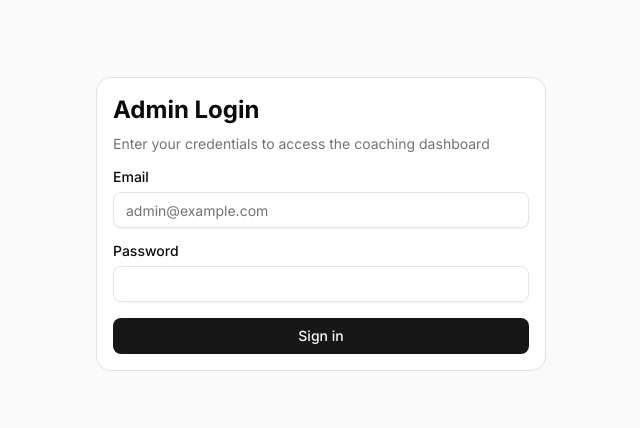
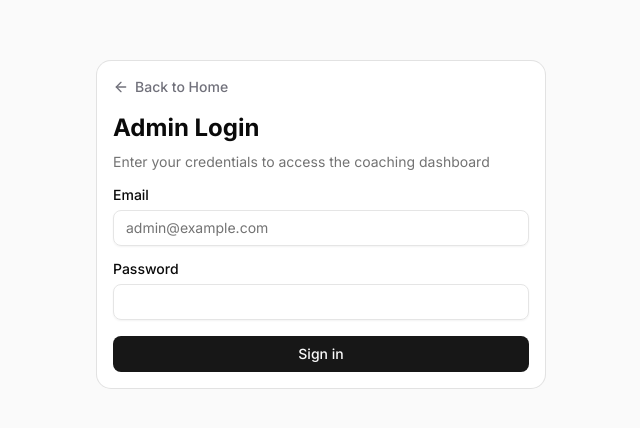
Before and after one commit to seanpaisley33-arch/ASWB-Exams, a Next.js app: page /admin/login in a window 1280 px wide. Shown: the part 176-604 px from the top of the page, without its empty margins (319-959 px from the left). Built offline with nearby package versions, Linux system fonts and the light colour scheme; no server answers.

Commit message:
Add Back to Home button to Admin Login page

```diff
--- a/src/app/admin/login/page.tsx
+++ b/src/app/admin/login/page.tsx
@@ -2,6 +2,8 @@
 
 import { useState } from 'react'
 import { useRouter } from 'next/navigation'
+import Link from 'next/link'
+import { ArrowLeft } from 'lucide-react'
 import { loginAdmin } from './actions'
 import { Card, CardContent, CardDescription, CardHeader, CardTitle } from '@/components/ui/card'
 import { Input } from '@/components/ui/input'
@@ -39,6 +41,15 @@ export default function AdminLogin() {
     <div className="flex min-h-screen items-center justify-center bg-zinc-50 p-4">
       <Card className="w-full max-w-md">
         <CardHeader className="space-y-1">
+          <div className="mb-2">
+            <Link
+              href="/"
+              className="inline-flex items-center gap-1.5 text-sm text-zinc-500 hover:text-zinc-950 transition-colors font-medium"
+            >
+              <ArrowLeft className="h-4 w-4" />
+              <span>Back to Home</span>
+            </Link>
+          </div>
           <CardTitle className="text-2xl font-bold">Admin Login</CardTitle>
           <CardDescription>
             Enter your credentials to access the coaching dashboard
```
